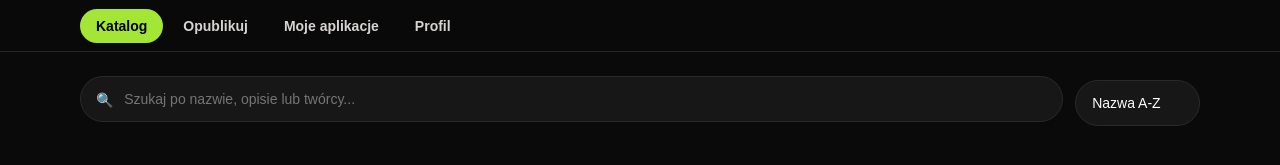
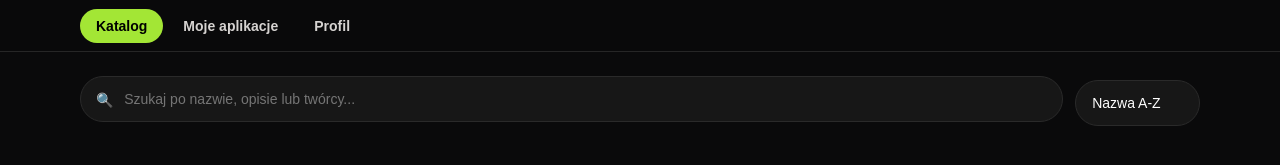
Before and after one commit to RealKub4/jstore, a plain HTML site: page index.html in a window 1280 px wide. Shown: the part 57-222 px from the top of the page. Drawn offline with nearby package versions, Linux system fonts and the light colour scheme; no server answers.

Commit message:
Update index.html

```diff
--- a/index.html
+++ b/index.html
@@ -172,7 +172,6 @@
     </div>
     <nav>
       <button class="nav-btn active" data-view="katalog" onclick="showView('katalog')">Katalog</button>
-      <button class="nav-btn" data-view="publikuj" onclick="goPublish()">Opublikuj</button>
       <button class="nav-btn" data-view="moje" onclick="goMyApps()">Moje aplikacje</button>
       <button class="nav-btn" data-view="profil" onclick="goProfile()">Profil</button>
     </nav>
```
